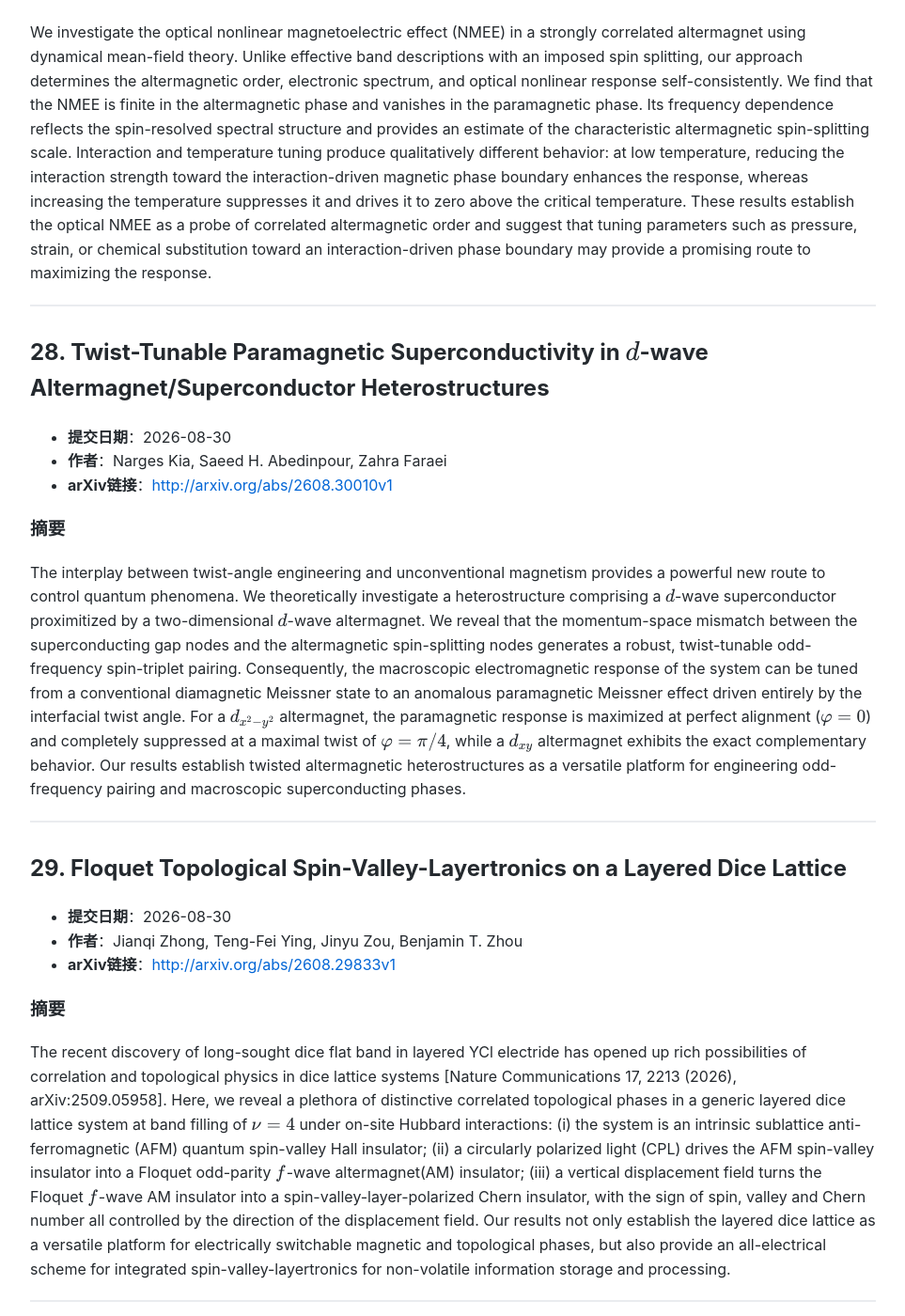
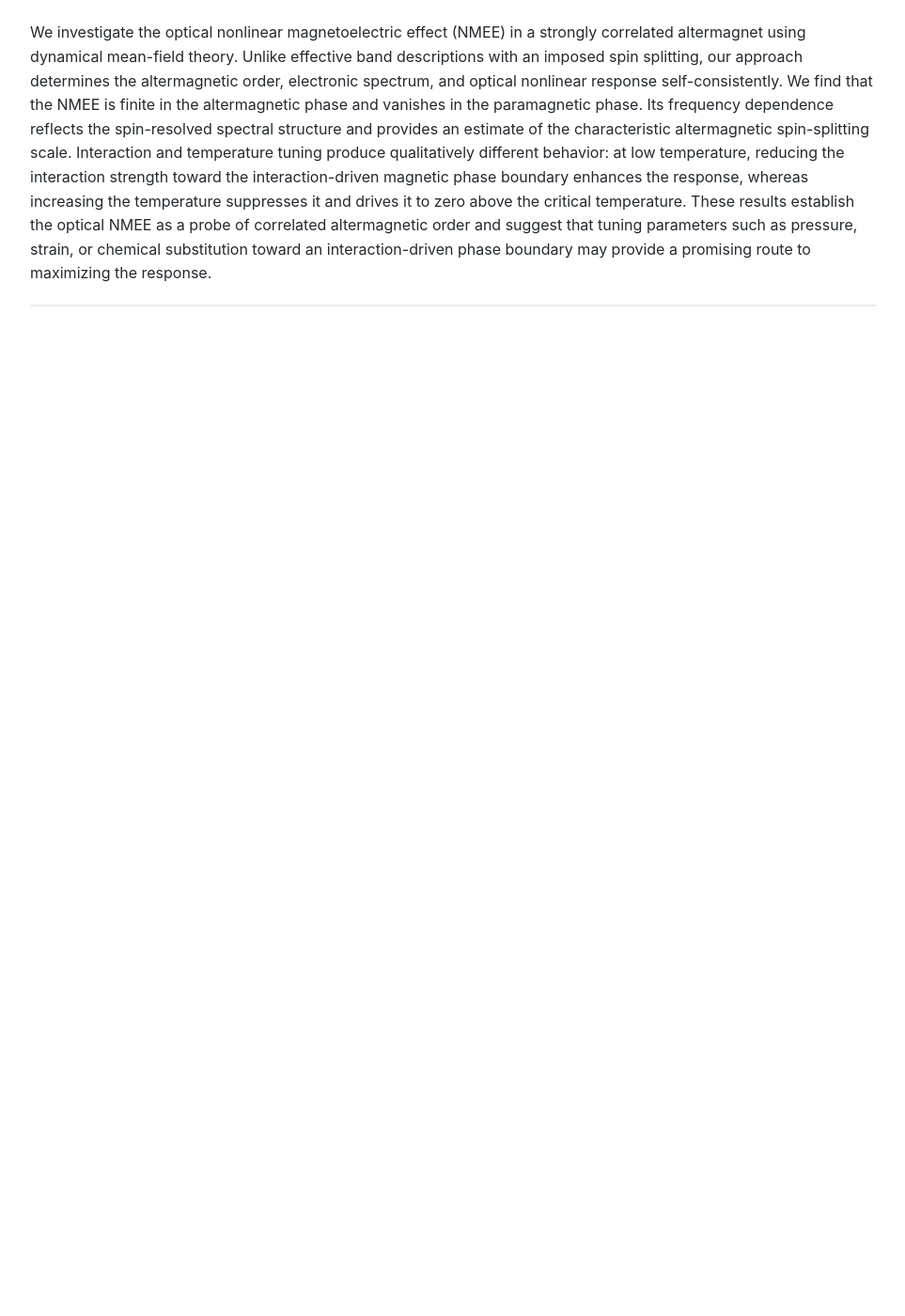
Before and after one commit to yangke25491/daily-arxiv-altermagnetic, a Jekyll site: the page built from index.md, in a window 1280 px wide and 1400 px high, scrolled down 15368 px. Shown: the whole window at 94% size, without its empty margins (158-1121 px from the left). Built offline with Jekyll 4.4.1, drawn with Linux system fonts in a browser that asks for light colours; after the commit the page ends 15734 px from its top, so only the background shows below that; some of the changed text lies outside the part shown.

Commit message:
Automated update: arXiv papers

```diff
--- a/index.md
+++ b/index.md
@@ -5,8 +5,8 @@ title: 交错磁论文
 
 # 凝聚态物理-交错磁(Altermagnetic)相关论文
 
-> 检索时间范围：**2026-08-30 至 2026-09-29**
-> 数据检索到 **29** 篇相关论文，按提交时间降序排列
+> 检索时间范围：**2026-08-31 至 2026-09-30**
+> 数据检索到 **27** 篇相关论文，按提交时间降序排列
 
 ---
 
@@ -69,10 +69,10 @@ Zhang et al. [Phys. Rev. Lett. 137, 016701 (2026)] report momentum-dependent spi
 
 - **提交日期**：2026-09-21
 - **作者**：Xue-Feng Pan, Xin-Lei Hei, Franco Nori, Peng-Bo Li
-- **arXiv链接**：[http://arxiv.org/abs/2609.24759v1](http://arxiv.org/abs/2609.24759v1)
+- **arXiv链接**：[http://arxiv.org/abs/2609.24759v2](http://arxiv.org/abs/2609.24759v2)
 
 ### 摘要
-Altermagnets, characterized by vanishing net magnetization and momentum-dependent spin splitting, provide a promising platform for next-generation Josephson devices. Here, we exploit the Josephson effect in superconductor-altermagnet-superconductor junctions and show how to engineer prescribed current-phase relations by device design. Based on these programmable Josephson potentials utilizing altermagnetism, we propose a new class of transmon-like superconducting qubits that combine large anharmonicity with enhanced robustness against decoherence via coherent two-Cooper-pair tunneling. We show that in the $2φ$-junction regime, this kind of qubit provides intrinsic protection against charge noise due to parity protection. Magnetic flux can be used to precisely control the qubit and, under appropriate bias, this architecture further suppresses charge and flux noise. Our results establish altermagnets as a versatile platform for Josephson-potential engineering and open a new route toward high-performance superconducting qubits combining high coherence, large anharmonicity, and broad tunability.
+Altermagnets, characterized by vanishing net magnetization and momentum-dependent spin splitting, provide a promising platform for next-generation Josephson devices. Here, we exploit the Josephson effect in superconductor-altermagnet-superconductor junctions and show how to engineer prescribed current-phase relations by device design. Based on these programmable Josephson potentials utilizing altermagnetism, we propose a new class of superconducting qubits that combine large anharmonicity with enhanced robustness against decoherence via coherent two-Cooper-pair tunneling. We show that in the $2φ$-junction regime, this kind of qubit is intrinsically protected against both charge and flux noise due to parity protection. Magnetic flux can be used to precisely control the qubit and, under appropriate bias, this architecture further suppresses charge and flux noise. Our results establish altermagnets as a versatile platform for Josephson-potential engineering and open a new route toward high-performance superconducting qubits combining high coherence, large anharmonicity, and broad tunability.
 
 ---
 
@@ -306,25 +306,3 @@ Over the past few years, altermagnets have emerged as a new class of collinear m
 We investigate the optical nonlinear magnetoelectric effect (NMEE) in a strongly correlated altermagnet using dynamical mean-field theory. Unlike effective band descriptions with an imposed spin splitting, our approach determines the altermagnetic order, electronic spectrum, and optical nonlinear response self-consistently. We find that the NMEE is finite in the altermagnetic phase and vanishes in the paramagnetic phase. Its frequency dependence reflects the spin-resolved spectral structure and provides an estimate of the characteristic altermagnetic spin-splitting scale. Interaction and temperature tuning produce qualitatively different behavior: at low temperature, reducing the interaction strength toward the interaction-driven magnetic phase boundary enhances the response, whereas increasing the temperature suppresses it and drives it to zero above the critical temperature. These results establish the optical NMEE as a probe of correlated altermagnetic order and suggest that tuning parameters such as pressure, strain, or chemical substitution toward an interaction-driven phase boundary may provide a promising route to maximizing the response.
 
 ---
-
-## 28. Twist-Tunable Paramagnetic Superconductivity in $d$-wave Altermagnet/Superconductor Heterostructures
-
-- **提交日期**：2026-08-30
-- **作者**：Narges Kia, Saeed H. Abedinpour, Zahra Faraei
-- **arXiv链接**：[http://arxiv.org/abs/2608.30010v1](http://arxiv.org/abs/2608.30010v1)
-
-### 摘要
-The interplay between twist-angle engineering and unconventional magnetism provides a powerful new route to control quantum phenomena. We theoretically investigate a heterostructure comprising a $d$-wave superconductor proximitized by a two-dimensional $d$-wave altermagnet. We reveal that the momentum-space mismatch between the superconducting gap nodes and the altermagnetic spin-splitting nodes generates a robust, twist-tunable odd-frequency spin-triplet pairing. Consequently, the macroscopic electromagnetic response of the system can be tuned from a conventional diamagnetic Meissner state to an anomalous paramagnetic Meissner effect driven entirely by the interfacial twist angle. For a $d\_{x^2-y^2}$ altermagnet, the paramagnetic response is maximized at perfect alignment ($φ=0$) and completely suppressed at a maximal twist of $φ=π/4$, while a $d\_{xy}$ altermagnet exhibits the exact complementary behavior. Our results establish twisted altermagnetic heterostructures as a versatile platform for engineering odd-frequency pairing and macroscopic superconducting phases.
-
----
-
-## 29. Floquet Topological Spin-Valley-Layertronics on a Layered Dice Lattice
-
-- **提交日期**：2026-08-30
-- **作者**：Jianqi Zhong, Teng-Fei Ying, Jinyu Zou, Benjamin T. Zhou
-- **arXiv链接**：[http://arxiv.org/abs/2608.29833v1](http://arxiv.org/abs/2608.29833v1)
-
-### 摘要
-The recent discovery of long-sought dice flat band in layered YCl electride has opened up rich possibilities of correlation and topological physics in dice lattice systems [Nature Communications 17, 2213 (2026), arXiv:2509.05958]. Here, we reveal a plethora of distinctive correlated topological phases in a generic layered dice lattice system at band filling of $ν=4$ under on-site Hubbard interactions: (i) the system is an intrinsic sublattice anti-ferromagnetic (AFM) quantum spin-valley Hall insulator; (ii) a circularly polarized light (CPL) drives the AFM spin-valley insulator into a Floquet odd-parity $f$-wave altermagnet(AM) insulator; (iii) a vertical displacement field turns the Floquet $f$-wave AM insulator into a spin-valley-layer-polarized Chern insulator, with the sign of spin, valley and Chern number all controlled by the direction of the displacement field. Our results not only establish the layered dice lattice as a versatile platform for electrically switchable magnetic and topological phases, but also provide an all-electrical scheme for integrated spin-valley-layertronics for non-volatile information storage and processing.
-
----
```
